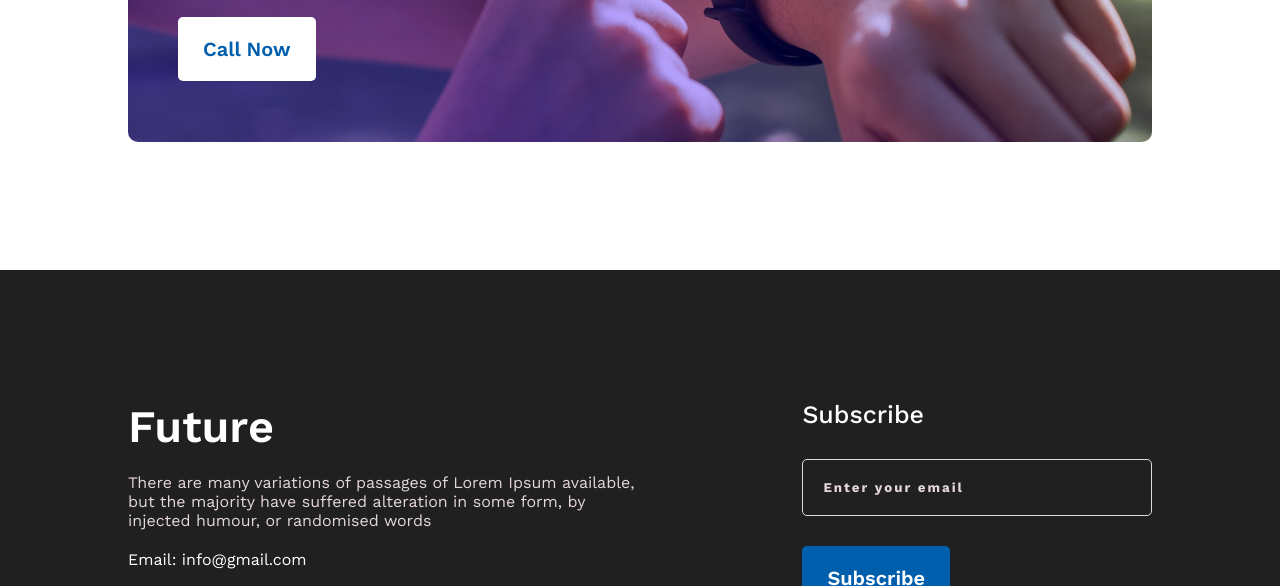
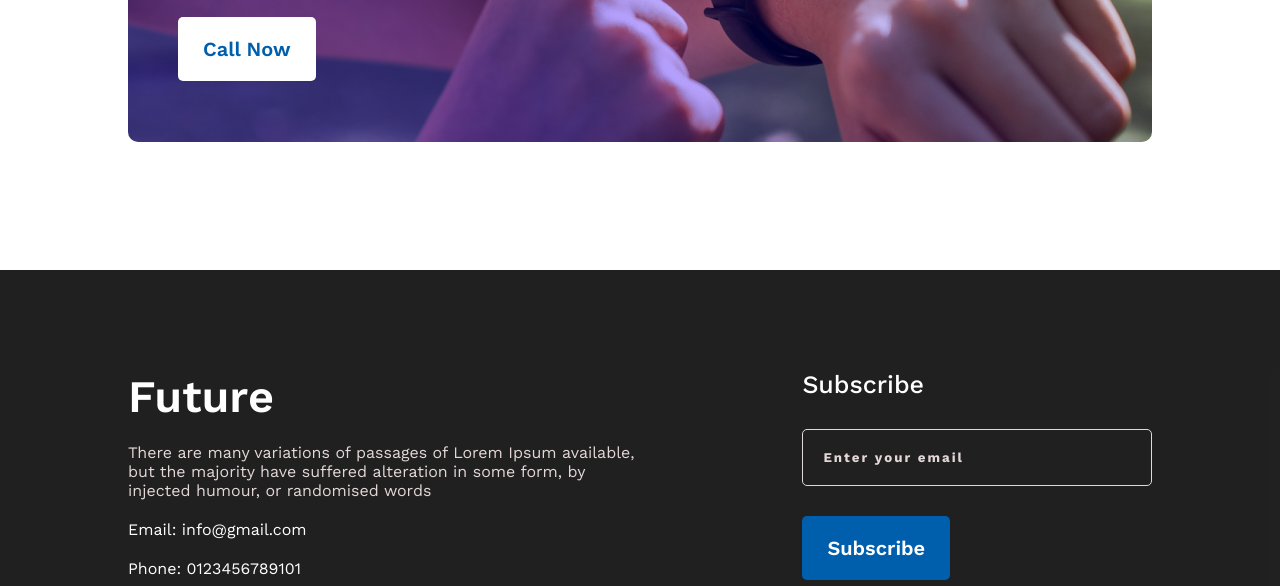
Before and after one commit to tajkir-alam/year-plan, a plain HTML site: page index.html in a window 1280 px wide. Shown: the part 2680-3266 px from the top of the page. Drawn offline with nearby package versions, Linux system fonts and the light colour scheme.

Commit message:
'retouch done'

```diff
--- a/style.css
+++ b/style.css
@@ -191,7 +191,7 @@ hr{
 footer{
     background-color: rgba(15, 15, 15, 0.925);
     color: white;
-    padding: 130px 0px;
+    padding: 100px 0px;
 }
 footer .footer-container{
     display: flex;
```
